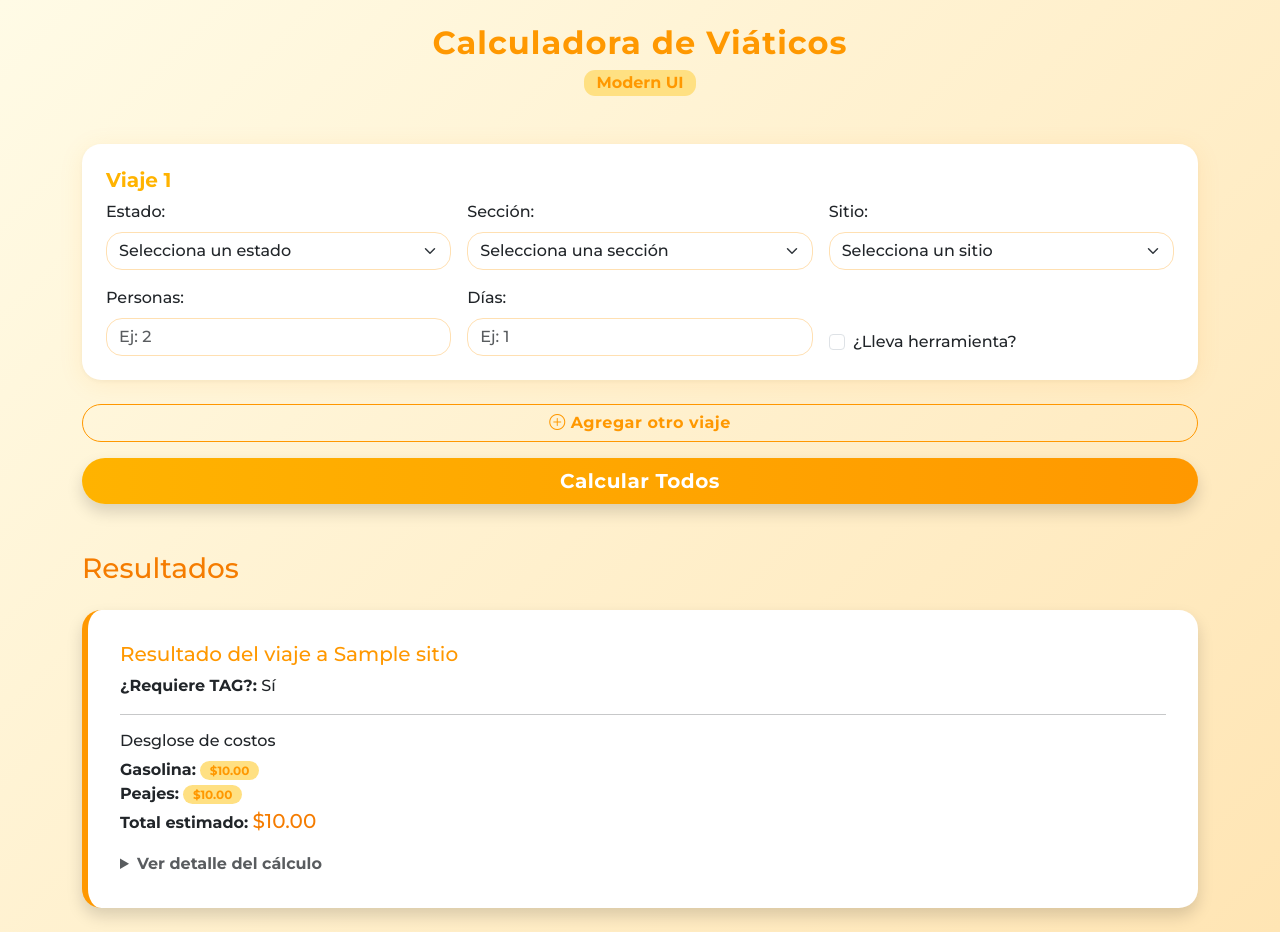
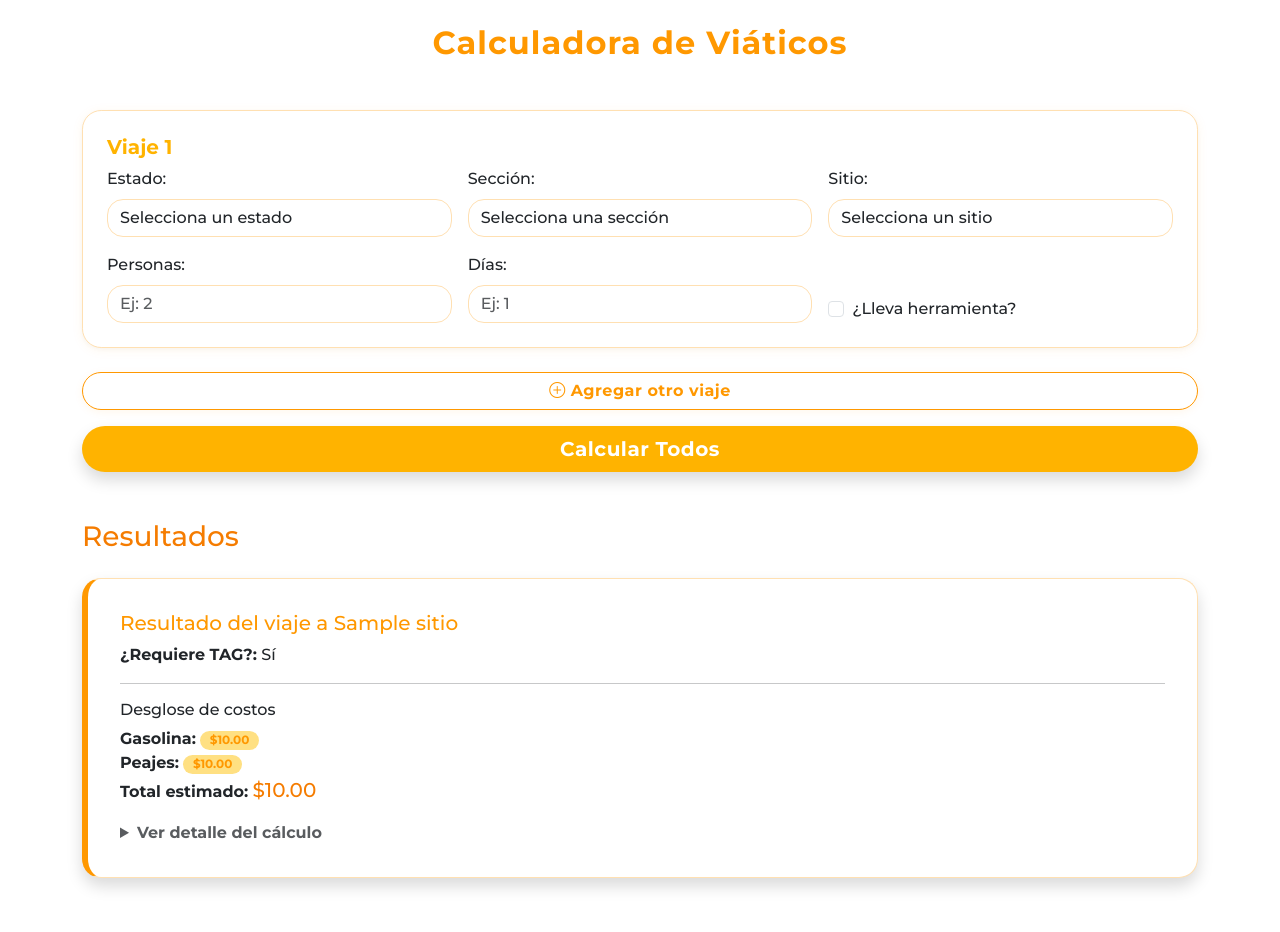
Before and after one commit to israel109910/Gestion, a Django app: template Gasolina/templates/viaticos.html in a window 1280 px wide. After the commit the page ends 889 px from the top, so only its background shows below. Run offline with Django 3.2, Linux system fonts and the light colour scheme; the template is opened without the code that fills it: most values are stand-ins (such as "Sample title", 1, 10 or a date in 2020).

```diff
--- a/Gasolina/templates/viaticos.html
+++ b/Gasolina/templates/viaticos.html
@@ -1,4 +1,3 @@
-<!-- viaticos.html -->
 {% load static %}
 <!DOCTYPE html>
 <html lang="es">
@@ -12,7 +11,7 @@
     <link href="https://fonts.googleapis.com/css2?family=Montserrat:wght@500;700&display=swap" rel="stylesheet">
     <style>
         body {
-            background: linear-gradient(135deg, #fffbe6 0%, #ffe5b4 100%);
+            background: #fff;
             font-family: 'Montserrat', Arial, sans-serif;
             min-height: 100vh;
         }
@@ -23,8 +22,9 @@
         }
         .card {
             border-radius: 1.2rem;
-            box-shadow: 0 4px 24px 0 rgba(255, 152, 0, 0.10), 0 1.5px 4px 0 rgba(0,0,0,0.04);
-            border: none;
+            box-shadow: 0 2px 12px 0 rgba(255, 152, 0, 0.07), 0 1.5px 4px 0 rgba(0,0,0,0.03);
+            border: 1.5px solid #ffe0b2;
+            background: #fff;
         }
         .card-title, .text-primary {
             color: #ff9800 !important;
@@ -33,17 +33,21 @@
             border-radius: 2rem;
             font-weight: 600;
             letter-spacing: 0.5px;
+            box-shadow: 0 2px 8px 0 rgba(255, 152, 0, 0.08);
         }
         .btn-primary {
-            background: linear-gradient(90deg, #ffb300 0%, #ff9800 100%);
+            background: #ffb300;
             border: none;
+            color: #fff;
         }
         .btn-primary:hover {
-            background: linear-gradient(90deg, #ff9800 0%, #ffb300 100%);
+            background: #ff9800;
+            color: #fff;
         }
         .btn-outline-secondary {
             color: #ff9800;
             border-color: #ff9800;
+            background: #fff;
         }
         .btn-outline-secondary:hover {
             background: #ff9800;
@@ -52,6 +56,7 @@
         .form-select, .form-control {
             border-radius: 1rem;
             border: 1.5px solid #ffe0b2;
+            background: #fff;
         }
         .form-check-input:checked {
             background-color: #ff9800;
@@ -64,6 +69,7 @@
         .result-card {
             border-left: 6px solid #ff9800;
             border-radius: 1.2rem;
+            background: #fff;
         }
         details summary {
             cursor: pointer;
@@ -89,7 +95,6 @@
 <div class="container py-4">
     <div class="text-center mb-5">
         <h2 class="main-title mb-2">Calculadora de Viáticos</h2>
-        <span class="badge badge-yellow fs-6">Modern UI</span>
     </div>
 
     <div id="formularios-container">
```
